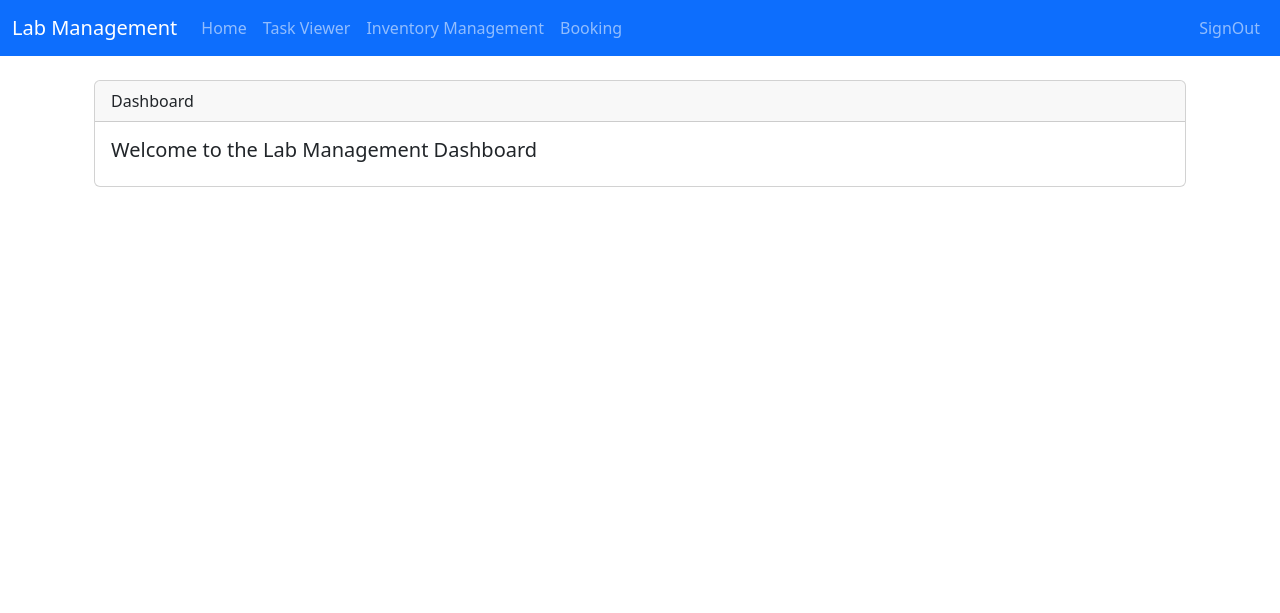
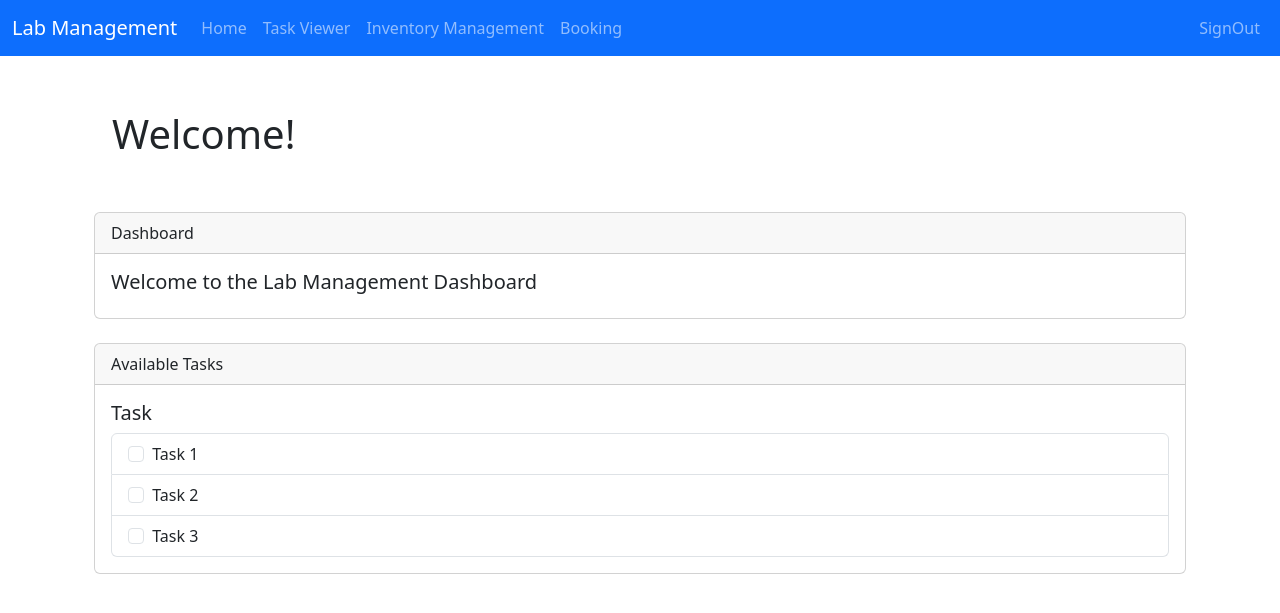
Before and after one commit to harrythe6arry/lab-management, a Flask app: page / in a window 1280 px wide. Shown: the top 613 px of the page. Run offline with Flask 3, Linux system fonts and the light colour scheme; some libraries are stand-ins or nearby versions.

Commit message:
<add>(frontend): Added task ui and dashboard task card for selecting tasks

```diff
--- a/routes.py
+++ b/routes.py
@@ -13,6 +13,21 @@ def get_db_connection():
     return conn
 
 app = Flask(__name__)
+
+
+@app.route('/task', methods=['GET', 'POST'])
+@app.route('/task')
+def task():
+    if request.method == 'POST':
+        date = request.form.get('taskDate')
+        equipment = request.form.get('equipment')
+        team_members = request.form.get('teamMembers')
+
+        print(f"Date: {date}, Equipment: {equipment}, Team Members: {team_members}")
+        return redirect(url_for('home'))
+
+    return render_template('task.html')
+
 
 @app.route('/')
 def home():
--- a/templates/base.html
+++ b/templates/base.html
@@ -24,10 +24,10 @@
                 <!-- Left-Aligned Navigation Links -->
                 <ul class="navbar-nav me-auto">
                     <li class="nav-item">
-                        <a class="nav-link" href="#">Home</a>
+                        <a class="nav-link" href="/">Home</a>
                     </li>
                     <li class="nav-item">
-                        <a class="nav-link" href="#">Task Viewer</a>
+                        <a class="nav-link" href="/task">Task Viewer</a>
                     </li>
                     <li class="nav-item">
                         <a class="nav-link" href="#">Inventory Management</a>
--- a/templates/home.html
+++ b/templates/home.html
@@ -3,6 +3,7 @@
 {% block title %}Home{% endblock %}
 
 {% block content %}
+    <h1 class="mb-4" style="padding: 30px">Welcome!</h1>
     <div class="container mt-4">
         <div class="row">
             <div class="col-md-12">
@@ -13,10 +14,49 @@
                     <div class="card-body">
                         <h5 class="card-title">Welcome to the Lab Management Dashboard</h5>
 
+                    </div>
+                </div>
+            </div>
+        </div>
+    </div>
+    <div class="container mt-4">
+        <div class="row">
+            <div class="col-md-12">
+                <div class="card">
+                    <div class="card-header">
+                        Available Tasks
+                    </div>
+                    <div class="card-body">
+                        <h5 class="card-title">Task</h5>
+                         <ul class="list-group">
+                            <li class="list-group-item">
+                                <input class="form-check-input me-1" type="checkbox" value="" id="task1">
+                                <label class="form-check-label" for="task1">Task 1</label>
+                            </li>
+                            <li class="list-group-item">
+                                <input class="form-check-input me-1" type="checkbox" value="" id="task2">
+                                <label class="form-check-label" for="task2">Task 2</label>
+                            </li>
+                            <li class="list-group-item">
+                                <input class="form-check-input me-1" type="checkbox" value="" id="task3">
+                                <label class="form-check-label" for="task3">Task 3</label>
+                            </li>
+                        </ul>
 
                     </div>
                 </div>
             </div>
         </div>
     </div>
+
+    <div class="container mt-4">
+    <div class="row">
+
+
+
+    </div>
+
+
+
+    </div>
 {% endblock %}
```
Also changed, not shown: templates/task.html (added, +38 -0 lines).
